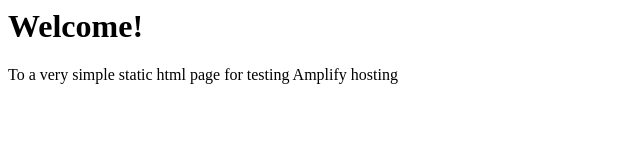
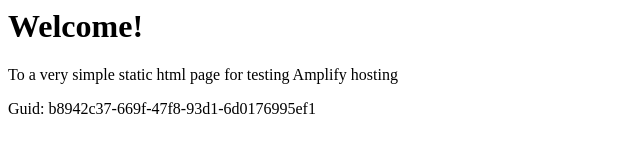
Before and after one commit to aws-aemilia-yul/Github-PR-Commit-Integration-Test-DoNotTouch-Gith-OKSLNVO2-v1-prod-ca-central-1, a website: page src/index.html in a window 1280 px wide. Shown: the whole page, without its empty margins (0-640 px from the left). Drawn offline with Linux system fonts and the light colour scheme.

Commit message:
commit from integ tests

```diff
--- a/src/index.html
+++ b/src/index.html
@@ -1,3 +1,5 @@
+
+
 <html lang="en">
 
 <head>
@@ -10,6 +12,6 @@
 <body>
     <h1>Welcome!</h1>
     <p>To a very simple static html page for testing Amplify hosting</p>
-</body>
+    <p>Guid: b8942c37-669f-47f8-93d1-6d0176995ef1</p></body>
 
 </html>
```
